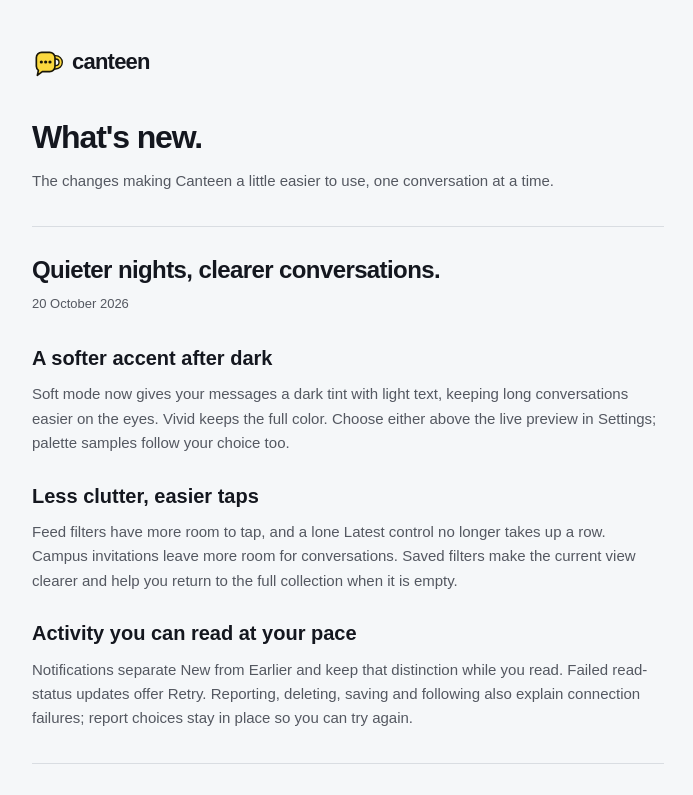
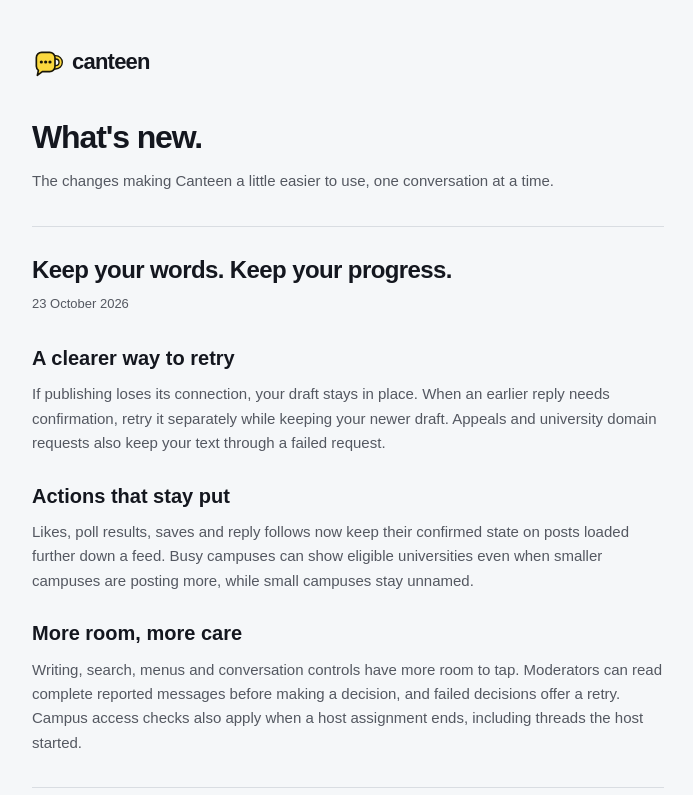
Before and after one commit to 0xuser64bit/Canteen, a Next.js app: page /updates in a window 1280 px wide. Shown: the top 795 px of the page, without its empty margins (292-985 px from the left). Built offline with nearby package versions, Linux system fonts and the light colour scheme; a web font is replaced by a local one.

Commit message:
docs(product): record reliability audit and October improvements

```diff
--- a/app/updates/page.tsx
+++ b/app/updates/page.tsx
@@ -28,6 +28,58 @@ export default function UpdatesPage() {
           a time.
         </p>
       </header>
+
+      <article
+        aria-labelledby="reliability-update"
+        className="mt-8 border-t border-line pt-7"
+      >
+        <header>
+          <h2
+            id="reliability-update"
+            className="text-[24px] leading-tight font-semibold tracking-tight"
+          >
+            Keep your words. Keep your progress.
+          </h2>
+          <time
+            dateTime="2026-10-23"
+            className="mt-2 block text-[13px] text-muted"
+          >
+            23 October 2026
+          </time>
+        </header>
+        <div className="mt-7 space-y-6">
+          <section>
+            <h3 className="text-[20px] font-semibold">
+              A clearer way to retry
+            </h3>
+            <p className="mt-2 text-muted">
+              If publishing loses its connection, your draft stays in place.
+              When an earlier reply needs confirmation, retry it separately
+              while keeping your newer draft. Appeals and university domain
+              requests also keep your text through a failed request.
+            </p>
+          </section>
+          <section>
+            <h3 className="text-[20px] font-semibold">Actions that stay put</h3>
+            <p className="mt-2 text-muted">
+              Likes, poll results, saves and reply follows now keep their
+              confirmed state on posts loaded further down a feed. Busy campuses
+              can show eligible universities even when smaller campuses are
+              posting more, while small campuses stay unnamed.
+            </p>
+          </section>
+          <section>
+            <h3 className="text-[20px] font-semibold">More room, more care</h3>
+            <p className="mt-2 text-muted">
+              Writing, search, menus and conversation controls have more room to
+              tap. Moderators can read complete reported messages before making
+              a decision, and failed decisions offer a retry. Campus access
+              checks also apply when a host assignment ends, including threads
+              the host started.
+            </p>
+          </section>
+        </div>
+      </article>
 
       <article
         aria-labelledby="appearance-update"
```
Also changed, not shown: 4 other files (tests, documents, lock files or other folders).
